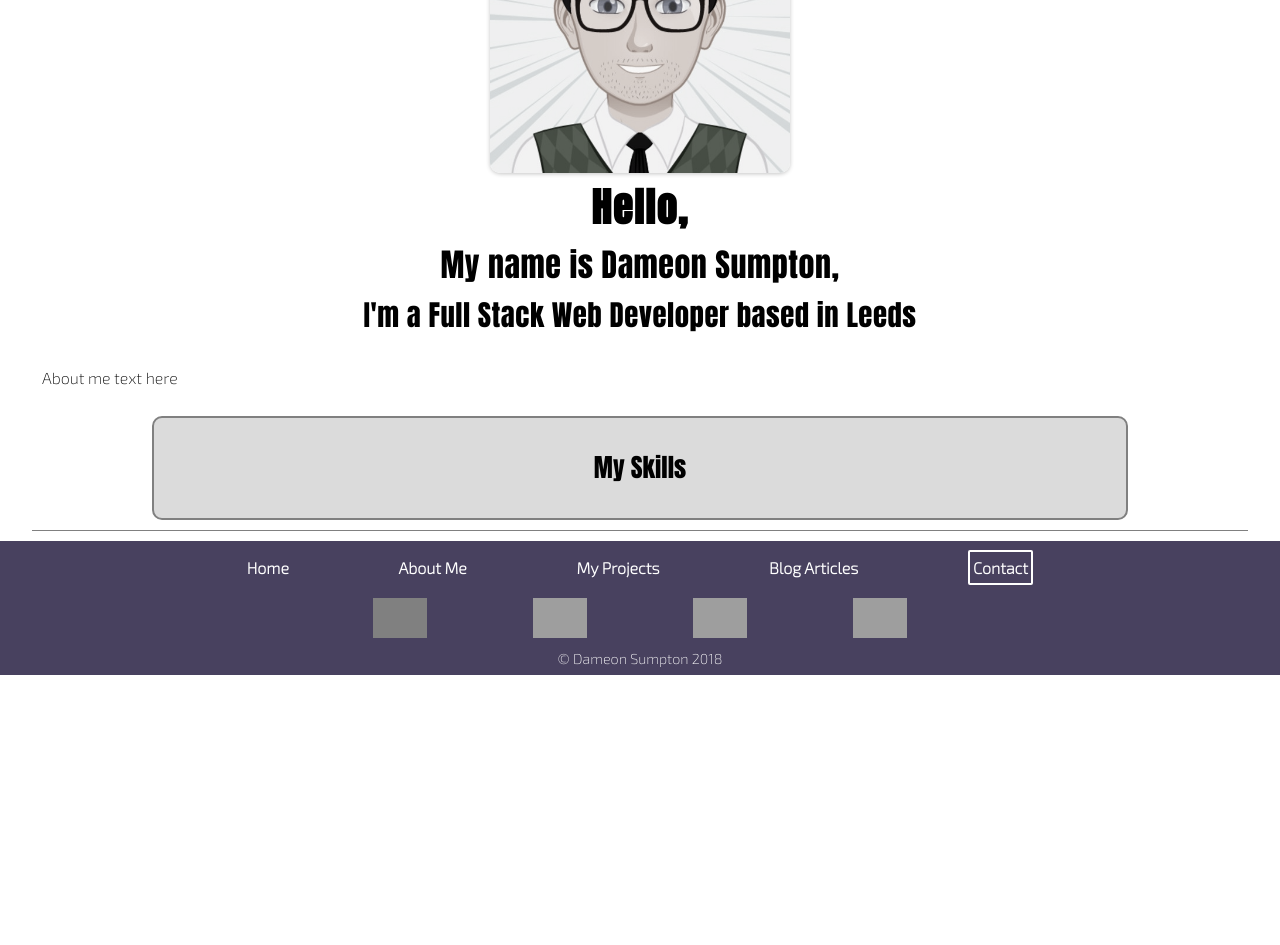
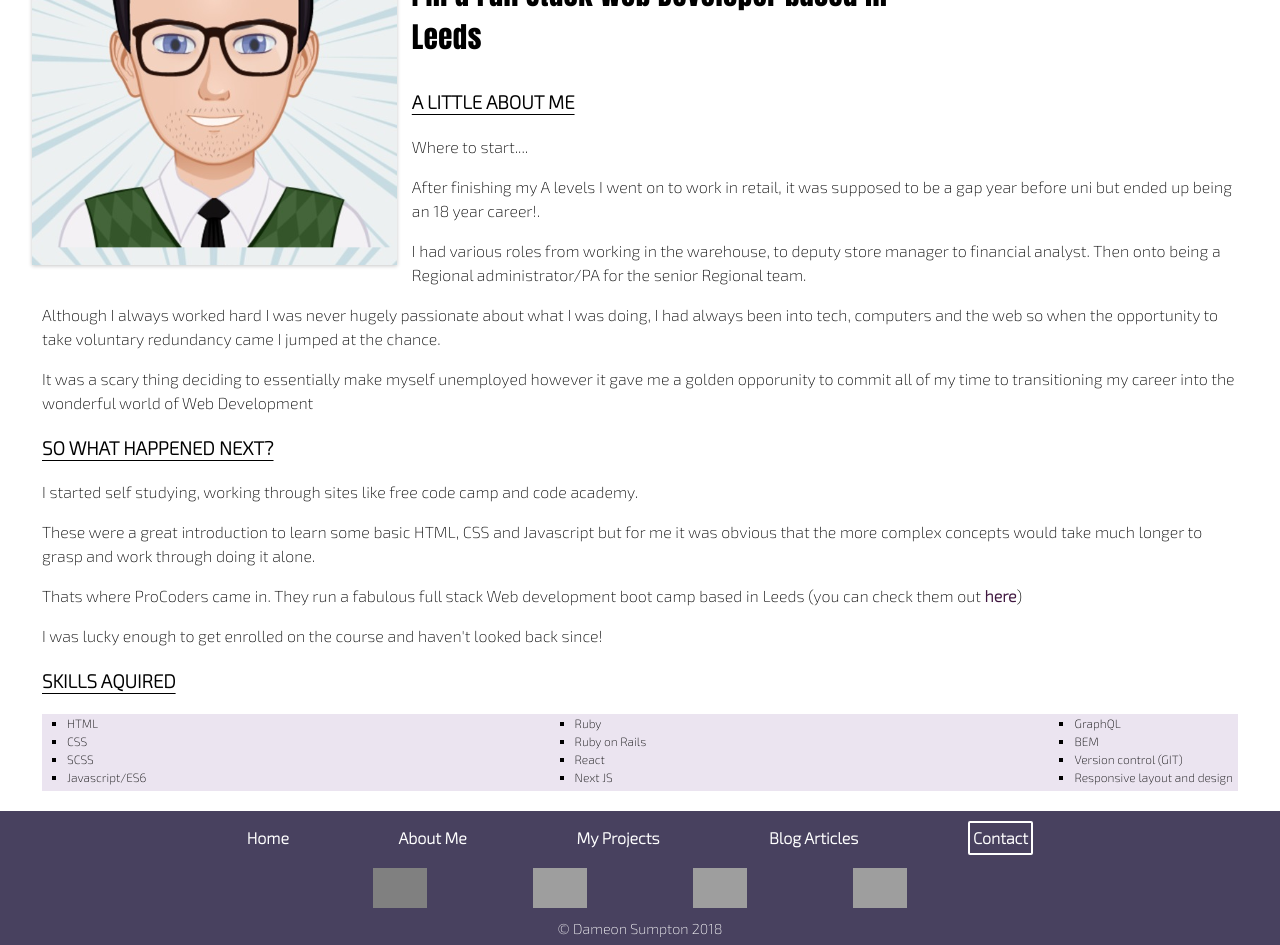
Before and after one commit to Dameon79/Blog-Frontend, a Next.js app: page /about in a window 1280 px wide. Shown: the part 220-1165 px from the top of the page. Before the commit the page ends 895 px from the top, so only its background shows below. Built offline with nearby package versions, Linux system fonts and the light colour scheme; grey boxes are pictures that could not be loaded.

Commit message:
added content to about me page

```diff
--- a/pages/about.js
+++ b/pages/about.js
@@ -6,27 +6,56 @@ class About extends Component {
   render () {
     return <Layout {...this.props}>
       <section className='c-about-me-page'>
-        <div className='c-about-me-page__content'>
-          <div className='c-about-me-page__photo'></div>
-          <section className='c-about-me-page__intro'>
-            <h1 className='c-about-me-page__welcome'>Hello,</h1>
-            <p className='c-about-me-page__name'>My name is Dameon Sumpton, </p>
-            <p className='c-about-me-page__welcome-text'>I'm a Full Stack Web Developer based in Leeds</p>
-          </section>
+        <div className='c-about-me-page__photo'></div>
+        <section className='c-about-me-page__intro'>
+          <h1 className='c-about-me-page__hello'>Hello,</h1>
+          <p className='c-about-me-page__name'>My name is Dameon Sumpton, </p>
+          <p className='c-about-me-page__welcome-text'>I'm a Full Stack Web Developer based in Leeds</p>
+        </section>
 
-          <p className='c-about-me-page__main-text'>About me text here</p>
-
-          <div className='c-about-me-page__skills-container'>
-            <p className='c-about-me-page__skills-text'>My Skills</p>
-            {/* <%= image_tag 'HTML5.png', class: 'c-about-me-page__skills-image' %>
-            <%= image_tag 'CSS3.png', class: 'c-about-me-page__skills-image' %>
-            <%= image_tag 'ES6.svg', class: 'c-about-me-page__skills-image' %>
-            <%= image_tag 'Rails1.png', class: 'c-about-me-page__skills-image c-skills-rails' %>
-            <%= image_tag 'ruby.png', class: 'c-about-me-page__skills-image c-skills-ruby' %>
-            <%= image_tag 'React.png', class: 'c-about-me-page__skills-image' %>
-            <%= image_tag 'nodejs2.png', class: 'c-about-me-page__skills-image c-skills-node' %> */}
+        <section className='c-about-me-page__main-text'>
+          <h1 className="c-about-me-page__heading">A LITTLE ABOUT ME</h1>
+          <p>Where to start....</p>
+          <p>After finishing my A levels I went on to work in retail, it was supposed to be a gap year
+            before uni but ended up being an 18 year career!.</p>
+          <p>I had various roles from working in the warehouse,
+            to deputy store manager to financial analyst. Then onto being a Regional administrator/PA
+            for the senior Regional team.</p>
+          <p>Although I always worked hard I was never hugely passionate about what I was doing,
+            I had always been into tech, computers and the web so when the opportunity to take voluntary
+            redundancy came I jumped at the chance.</p>
+          <p>It was a scary thing deciding to essentially make myself unemployed however it gave me a
+            golden opporunity to commit all of my time to transitioning my career into the wonderful world
+            of Web Development</p>
+          <h1 className='c-about-me-page__heading'>SO WHAT HAPPENED NEXT?</h1>
+          <p>I started self studying, working through sites like free code camp and code academy.</p>
+          <p>These were a great introduction to learn some basic HTML, CSS and Javascript
+            but for me it was obvious that the more complex concepts would take much longer to grasp
+            and work through doing it alone.</p>
+          <p>Thats where ProCoders came in. They run a fabulous full stack Web development boot camp based in Leeds (you can check them out <a class='c-about-me-page__link' href='https://procoders.co.uk/' target='blank'>here</a>)</p>
+          <p>I was lucky enough to get enrolled on the course and haven't looked back since!</p>
+          <h1 className="c-about-me-page__heading"> SKILLS AQUIRED</h1>
+          <div className="c-about-me-page__list-container">
+            <ul>
+              <li className="c-about-me-page__list">HTML</li>
+              <li className="c-about-me-page__list">CSS</li>
+              <li className="c-about-me-page__list">SCSS</li>
+              <li className="c-about-me-page__list">Javascript/ES6</li>
+            </ul>
+            <ul>
+              <li className="c-about-me-page__list">Ruby</li>
+              <li className="c-about-me-page__list">Ruby on Rails</li>
+              <li className="c-about-me-page__list">React</li>
+              <li className="c-about-me-page__list">Next JS</li>
+            </ul>
+            <ul>
+              <li className="c-about-me-page__list">GraphQL</li>
+              <li className="c-about-me-page__list">BEM</li>
+              <li className="c-about-me-page__list">Version control (GIT)</li>
+              <li className="c-about-me-page__list">Responsive layout and design</li>
+            </ul>
           </div>
-        </div>
+        </section>
       </section>
     </Layout>
   }
--- a/scss/components/c-about-me-page.scss
+++ b/scss/components/c-about-me-page.scss
@@ -1,53 +1,67 @@
 .c-about-me-page {
-
-  &__content {
-    width: 95%;
-    border-top: 1px solid grey;
-    border-bottom: 1px solid grey;
-    margin: 0 auto;
-    margin-top: 10px;
-    margin-bottom: 10px;
-  }
+  width: 95%;
+  margin: 0 auto;
+  margin-top: 10px;
+  margin-bottom: 10px;
 
   &__photo {
     height: 300px;
-    width: 300px;
+    width: 95%;
     box-shadow: 0 1px 4px rgb(198, 198, 199);
-    border-radius: 10px;
     margin: 0 auto;
-    margin-top: 7px;
     background-image: url('/static/images/sampleme.jpg');
     background-size: 100%;
     background-position: center;
-    filter: grayscale(80%);
   }
 
-  &__welcome {
+  &__link {
+    color: rgb(63, 22, 63);
+  }
+
+  &__list-container {
+    display: flex;
+    justify-content: space-between;
+    background-color: rgb(235, 228, 240);
+    padding-left: 10px;
+    padding-bottom: 5px;
+  }
+
+  &__list {
+    list-style: square;
+    margin-left: 15px;
+    margin-right: 5px;
+    font-size: 0.75rem;
+  }
+
+  &__intro {
+    font-family: 'Anton';
+    margin: 0 auto;
+    width: 95%;
+  }
+
+  &__hello {
     font-size: 2rem;
-    font-family: 'Anton';
     letter-spacing: 1.5px;
     margin-bottom: 0;
     margin-top: 5px;
-    text-align: center;
+  }
+
+  &__heading {
+    text-decoration-line: underline;
+    text-underline-position: under;
+
   }
 
   &__name {
-    font-family: 'Anton';
     letter-spacing: 0.5px;
     font-size: 0.9rem;
-    padding-top: 4px;
     margin: 0 ;
-    text-align: center;
     font-size: 1.5rem;
   }
 
   &__welcome-text {
-    font-family: 'Anton';
-    padding-top: 4px;
-    padding-bottom: 3px;
     letter-spacing: 0.5px;
     margin: 0;
-    text-align: center;
   }
 
   &__main-text {
@@ -96,9 +110,18 @@
   .c-about-me-page {
 
     &__photo {
+      float: left;
+      width: 30%;
+      height: 400px;
+      margin-right: 15px;
     }
 
-    &__welcome {
+    &__intro {
+      width: 50%;
+
+    }
+
+    &__hello {
       font-size: 2.5rem;
     }
 
--- a/scss/components/c-contact-page.scss
+++ b/scss/components/c-contact-page.scss
@@ -17,9 +17,12 @@
 @media only screen and (min-width: $media-medium) {
   .c-contact-page {
 
+    &__form-container {
+      width: 80%;
+    }
+
     &__image {
-      width: 75%;
-
+      width: 77%;
     }
   }
 }
@@ -30,9 +33,8 @@
     display: flex;
     margin: 20px;
     border: 1px solid rgb(197, 195, 195);
-    border-radius: 5px;
     padding: 20px;
-    background-color: rgba(230, 217, 250, 0.24);
+    background-color: rgba(206, 204, 207, 0.185);
 
     &__image {
       height: 560px;
```
